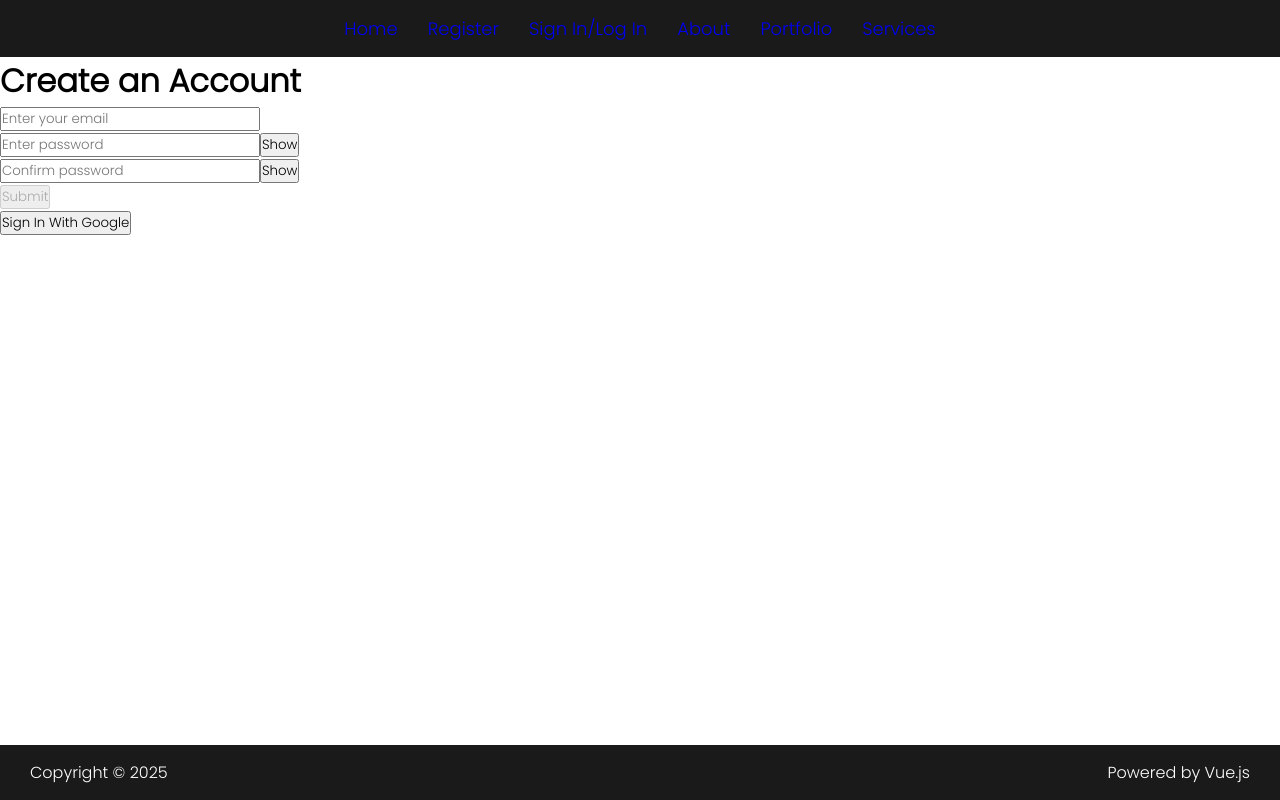
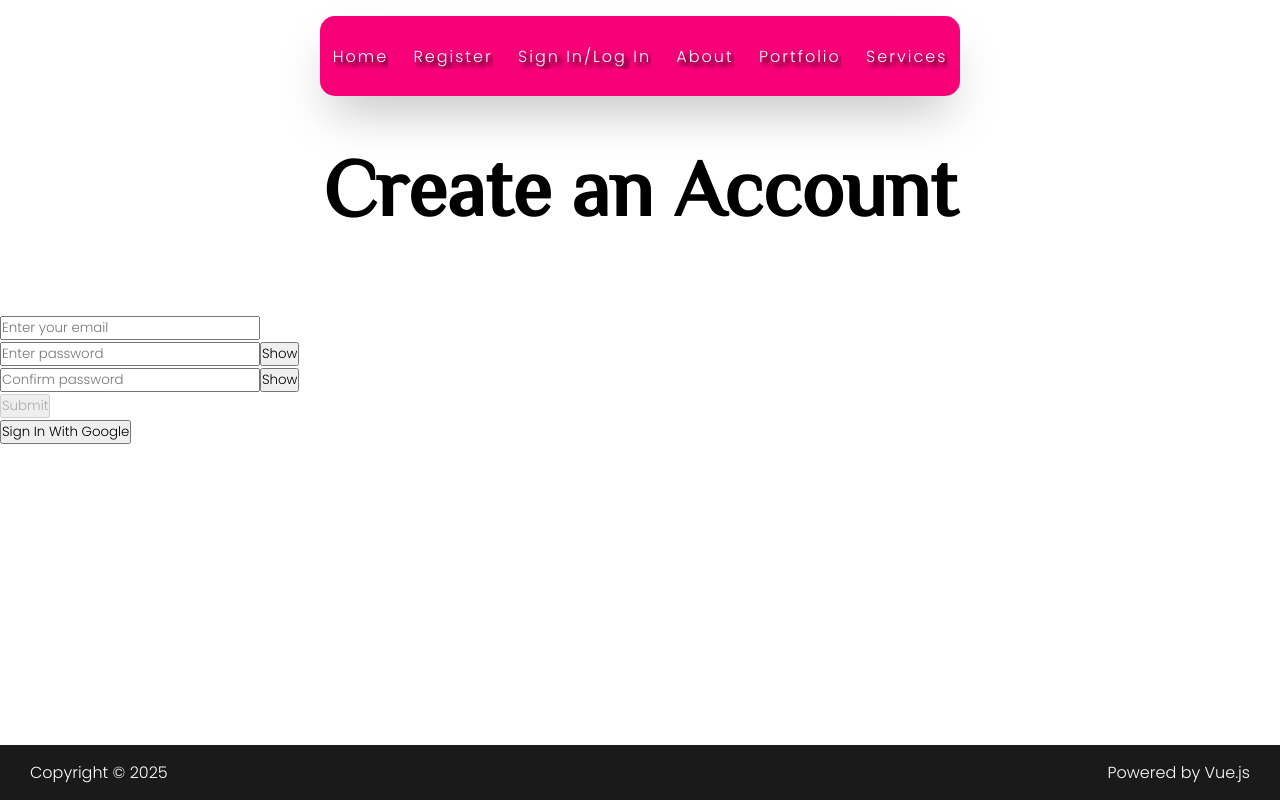
Before and after one commit to Elioenai23/SK-Mobile-Salon, a Vue app: page /register in a window 1280 px wide. Built offline with nearby package versions, Linux system fonts and the light colour scheme; no server answers.

Commit message:
Made changes to the style/design of the website

```diff
--- a/src/App.vue
+++ b/src/App.vue
@@ -1,15 +1,15 @@
 <template>
     <header>
-    <div class="nav">
-    <nav>
-        <router-link to="/">Home</router-link>
-        <router-link to="/register">Register</router-link>
-        <router-link to="/sign-in">Sign In/Log In</router-link>
-        <router-link to="/about">About</router-link>
-        <router-link to="/portfolio">Portfolio</router-link>
-        <router-link to="/services">Services</router-link>
+    <div class="nav-container">
+    <nav class="nav">
+        <router-link to="/" class="item">Home</router-link>
+        <router-link to="/register" class="item">Register</router-link>
+        <router-link to="/sign-in" class="item">Sign In/Log In</router-link>
+        <router-link to="/about" class="item">About</router-link>
+        <router-link to="/portfolio" class="item">Portfolio</router-link>
+        <router-link to="/services" class="item">Services</router-link>
 
-        <button @click="handleSignOut" v-if="isLoggedIn">Sign Out</button>
+        <button @click="handleSignOut" v-if="isLoggedIn" class="signout-btn">Sign Out</button>
     </nav>
     </div>
 </header>
@@ -17,7 +17,7 @@
 
  <footer class="footer">
     <div class="f-box">Copyright &copy; 2025</div>
-    <div>Powered by Vue.js</div>
+    <div>Powered by <a href="https://vuejs.org"></a> Vue.js</div>
  </footer>
 
 </template>
@@ -53,30 +53,93 @@ const handleSignOut = () =>{
 </script>
 
 <style scoped>
+*{
+    padding: 0;
+    margin: 0;
+    box-sizing: border-box;
+}
+a {
+  text-decoration: none;
+  text-shadow: 4px 4px 4px #000;
+  color: #fff;
+  letter-spacing: 2px;
+  transition: 400ms cubic-bezier(0.7, -0.6, 0.3, 1.2) text-shadow,
+    400ms cubic-bezier(0.7, -0.6, 0.3, 1.2) letter-spacing;
+}
 
-.nav {
-    display: flex;
-    justify-content: center;
-    align-items: center;
-    background-color: var(--global-color-2);
-    padding: 15px 0;
-}
-.nav a {
-   text-decoration: none;
-    color: var(#fff);
-    margin: 0 15px;
-    font-weight: 500;
-    font-size: 18px;
-    /*justify-content: space-between;*/
-    /*display: flex; */
-    transition: all .4s ease;
+.nav-container {
+  width: auto;
+  height: 4em;
+  display: flex;
+  justify-content: center;
+  align-items: center;
 
 }
 
-.nav a:hover {
-    color: var(--global-color-0);
+nav {
+    top: 1em;
+  display: flex;
+  justify-content: center;
+  align-items: center;
+  width: auto;
+  height: 80px;
+  background: #eec0c8;
+  box-shadow: rgba(0, 0, 0, 0.25) 0px 25px 50px -12px;
+  border-radius: 15px;
 }
 
+.nav {
+  width: 50%;
+  list-style: none;
+  display: flex;
+  justify-content: space-around;
+  align-items: center;
+  position: absolute;
+  padding: 10 2em;
+   background: #f70077;
+   z-index: 1000;
+}
+
+.item a {
+  position: relative;
+  user-select: none;
+  font-size: 20px;
+  text-transform: uppercase;
+  cursor: pointer;
+  margin: 0 20px;
+}
+
+.item a:before {
+  content: "";
+  position: absolute;
+  bottom: -10px;
+  left: 0px;
+  width: 100%;
+  height: 2px;
+  background: #fff;
+  box-shadow: 1px 1px 1px #000;
+  transform: scaleX(0);
+  transition: 400ms cubic-bezier(0.7, -0.6, 0.3, 1.2) transform;
+}
+
+.item a:hover {
+  text-shadow: 1px 1px 1px #000;
+  letter-spacing: 5px;
+}
+
+.item a:hover:before {
+  transform: scaleX(1);
+}
+.signout-btn {
+
+    border: none;
+    padding: 8px 16px;
+    font-size: 16px;
+    cursor: pointer;
+    border-radius: 4px;
+    transition: background-color 0.3s ease;
+    margin-left: 20px;
+}
 footer {
     background-color: var(--global-color-2);
     color: var(--global-color-5);
--- a/src/views/Register.vue
+++ b/src/views/Register.vue
@@ -1,5 +1,6 @@
 <template>
-    <h1>Create an Account</h1>
+   <section class="register-section">
+   <h1>Create an Account</h1>
 
     <!--Email input for the user-->
     <p>
@@ -17,6 +18,7 @@
 
     <!--Google sign in-->
     <p><button @click="signInWithGoogle">Sign In With Google</button></p>
+   </section>
 </template>
 
 <script setup>
@@ -74,4 +76,14 @@ const signInWithGoogle = () => {
 <style scoped>
 @import url('https://fonts.googleapis.com/css2?family=Montserrat&family=Open+Sans&family=Philosopher&family=Poppins:wght@300&display=swap');
 
+.register-section h1 {
+ text-align: center;
+    font-size: 5rem;
+    font-family: var(--font-02);
+    margin: 1em;
+}
+
+.register-section button{
+
+}
 </style>
```
